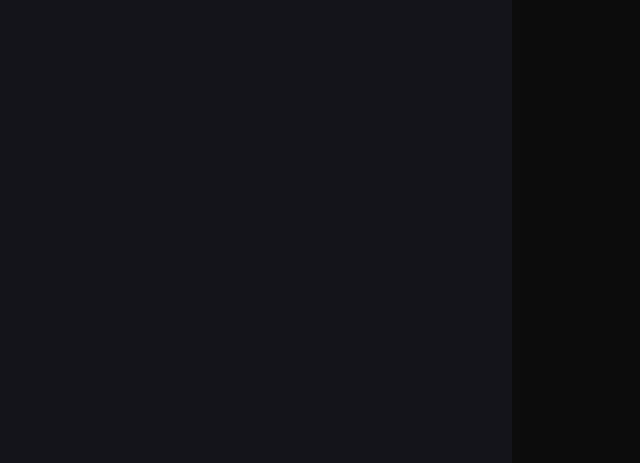
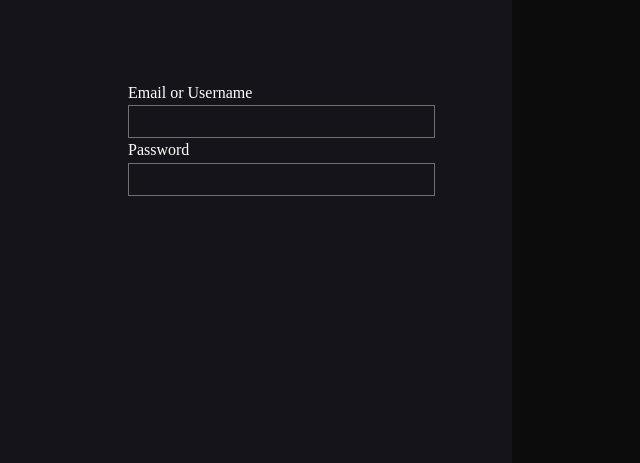
Before and after one commit to talalahmed95/pluralsight_login, a plain HTML site: page index.html in a window 1280 px wide. Shown: the part 337-800 px from the top of the page, without its empty margins (0-640 px from the left). Drawn offline with Linux system fonts and the light colour scheme.

Commit message:
second commit

```diff
--- a/index.css
+++ b/index.css
@@ -5,6 +5,10 @@ body {
 /*main {
 	display: inline;
 }*/
+
+.title-icon {
+	border-radius: 50%;
+}
 
 .left-section {
 	background-color: #14141a;
@@ -26,21 +30,29 @@ body {
 }
 
 .left-div-logo {
-
+	margin: 6rem 0;
 }
 
 .left-div-logo img {
 	width: 300px;
 }
 
+.left-div-form {
+	/*margin-top: 2rem;*/
+}
+
 .left-div-form label {
 	color: #ffffff;
+	display: block;
 }
 
 .left-div-form input {
-	background-color: #000000;
+	background-color: transparent;
+	color: #ffffff;
 	border: ridge;
 	border-width: 0.5px;
 	border-color: #707070;
 	/*border-radius: 1px;*/
+	padding: 0.5rem 4rem;
+	margin: 0.2rem 0;
 }
--- a/index.html
+++ b/index.html
@@ -4,7 +4,7 @@
 	<meta charset="utf-8">
 	<meta name="viewport" content="width=device-width, initial-scale=1">
 	<title>Sign In | Pluralsight</title>
-	<link rel="icon" href="https://cdn.sstatic.net/Sites/stackoverflow/Img/favicon.ico?v=ec617d715196">
+	<link class="title-icon" rel="icon" href="images/icon.png">
 	<link rel="stylesheet" type="text/css" href="index.css">
 </head>
 <body>
```
Also changed, not shown: images/icon.png (added).
